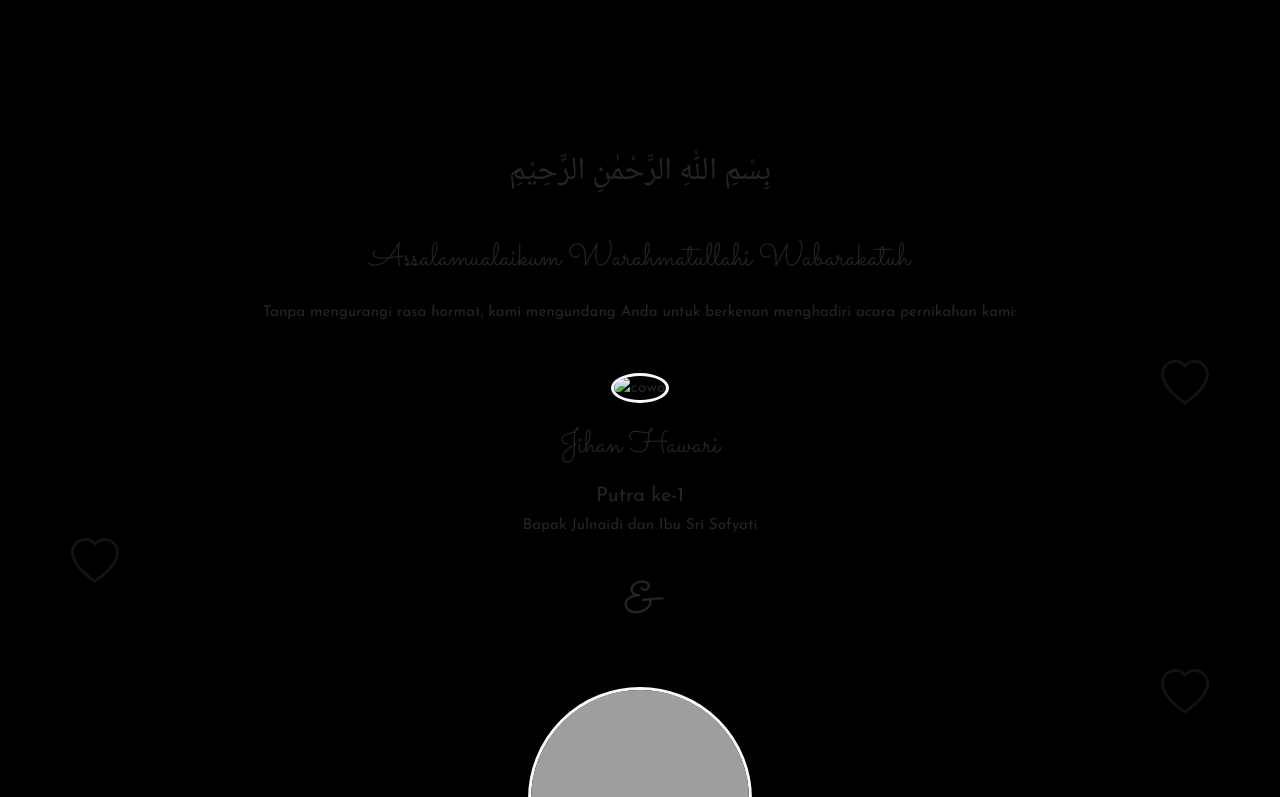
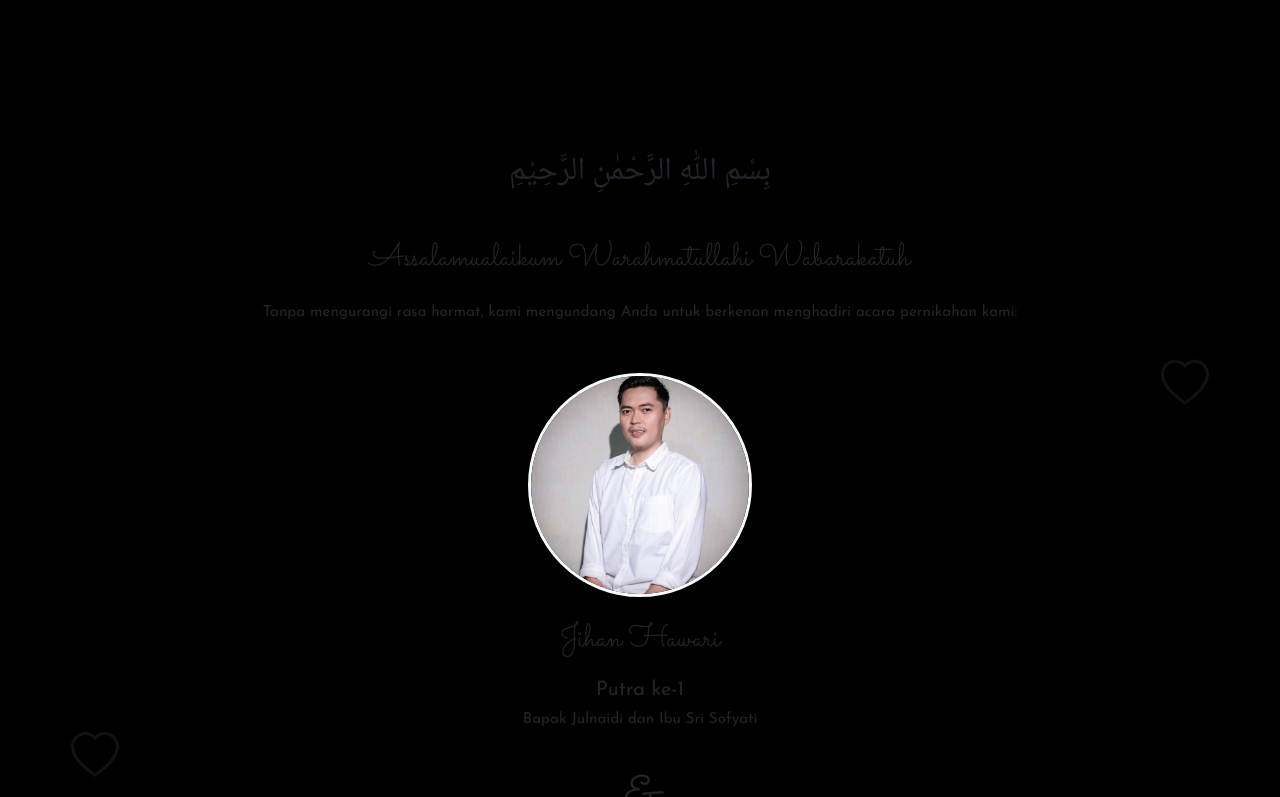
Before and after one commit to valkiray/undangan, a website: page undangan-3.x/index.html in a window 1280 px wide. Shown: the part 803-1600 px from the top of the page. Drawn offline with nearby package versions, Linux system fonts and the light colour scheme; no server answers; grey boxes are pictures that could not be loaded.

Commit message:
Update index.html

```diff
--- a/undangan-3.x/index.html
+++ b/undangan-3.x/index.html
@@ -166,7 +166,7 @@
             <div class="overflow-x-hidden pb-4">
 
                 <div data-aos="fade-right" data-aos-duration="2000">
-                    <img src="./assets/images/IMG_1888.jpeg" alt="cowo" onclick="undangan.guest.modal(this)" class="img-center-crop rounded-circle border border-3 border-light shadow my-4 mx-auto">
+                    <img src="/IMG_1888.jpeg" alt="cowo" onclick="undangan.guest.modal(this)" class="img-center-crop rounded-circle border border-3 border-light shadow my-4 mx-auto">
                     <h2 class="font-esthetic m-0" style="font-size: 2rem;">Jihan Hawari</h2>
                     <p class="mt-3 mb-1" style="font-size: 1.25rem;">Putra ke-1</p>
                     <p class="mb-0" style="font-size: 0.95rem;">Bapak Julnaidi dan Ibu Sri Sofyati</p>
```
